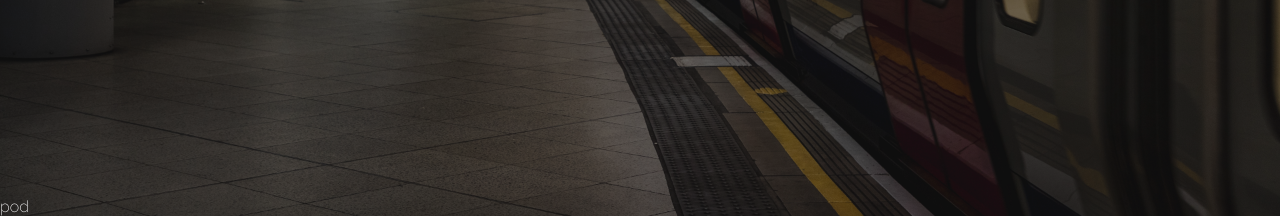
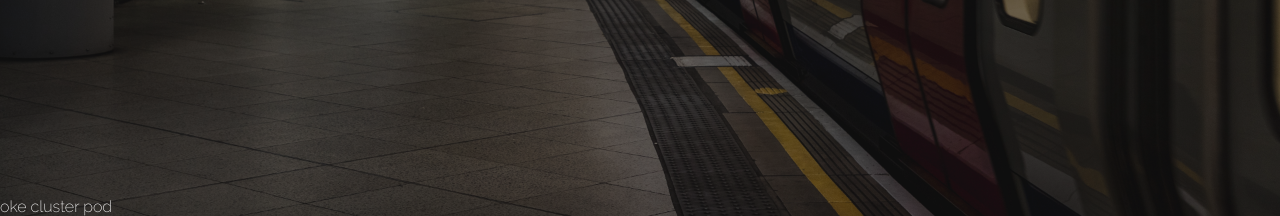
Before and after one commit to yohrannes/website-portifolio, a Flask app: page / in a window 1280 px wide. Shown: the part 584-800 px from the top of the page. Run offline with Flask 3, Linux system fonts and the light colour scheme.

Commit message:
updating files

```diff
--- a/templates/index.html
+++ b/templates/index.html
@@ -354,7 +354,7 @@
 
         </menu>
     </nav>
-    <h1 id="websiteinfo">pod</h1>
+    <h1 id="websiteinfo">oke cluster pod</h1>
     <script src="../static/js/anim-menu.js"></script>
     <script src="../static/js/anim-titulo.js"></script>
     <script src="../static/js/anim-typewriter.js"></script>
```
